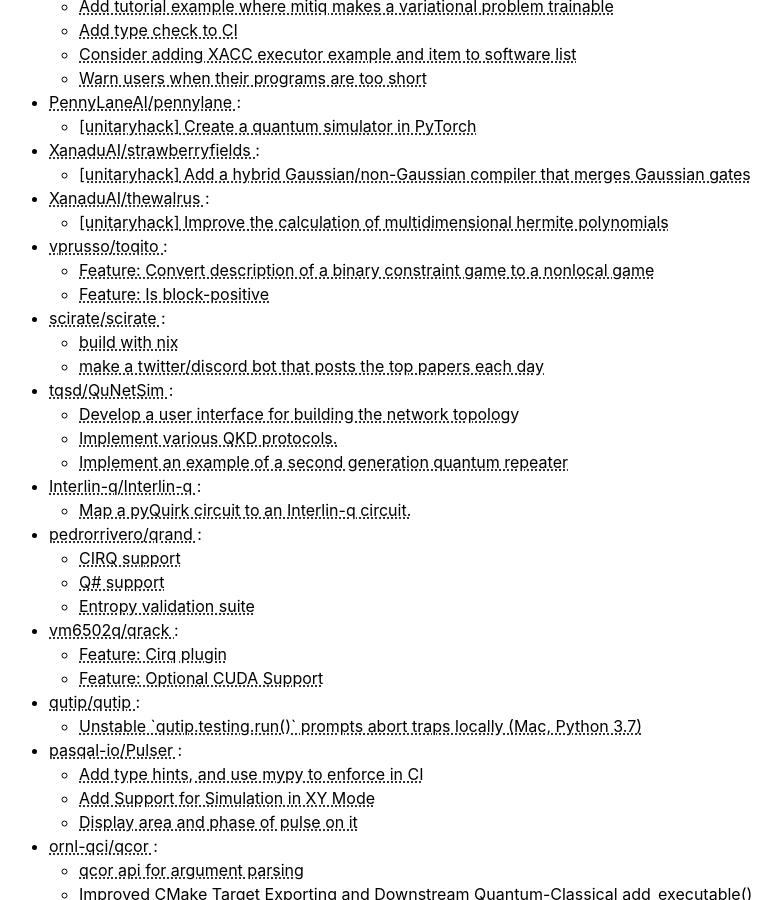
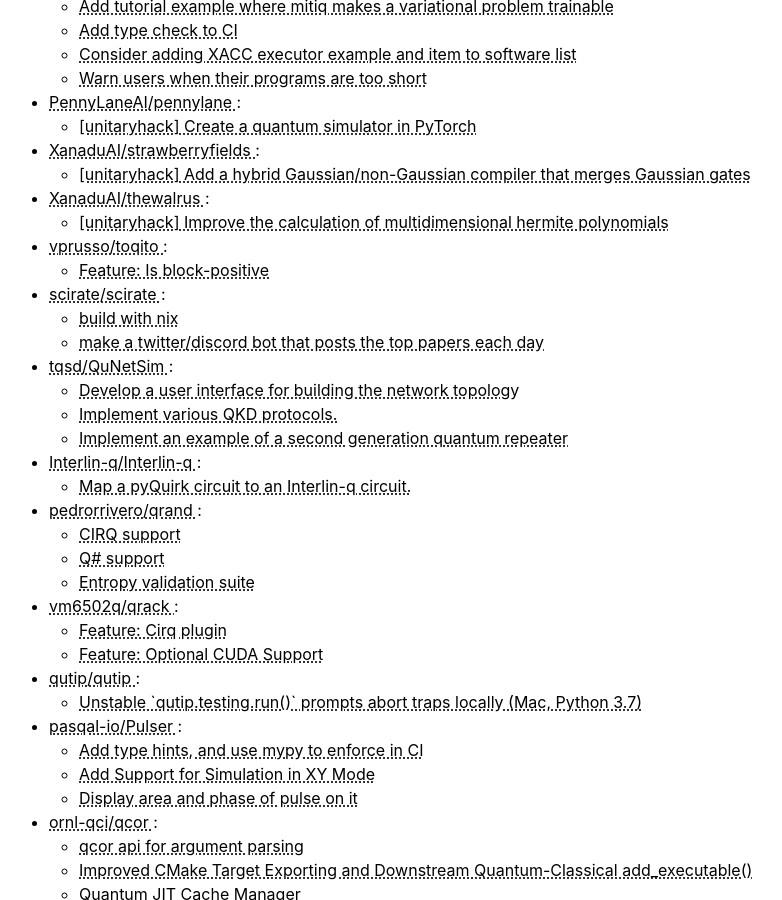
Before and after one commit to unitaryfund/unitaryhack2021, a Jekyll site: the page built from results.md, in a window 1280 px wide and 900 px high, scrolled down 2361 px. Shown: the whole window, without its empty margins (251-1033 px from the left). Built offline with Jekyll 4.4.1, drawn with Linux system fonts in a browser that asks for light colours.

Commit message:
Update open-bounties.yaml

```diff
--- a/_data/open-bounties.yaml
+++ b/_data/open-bounties.yaml
@@ -28,9 +28,6 @@
     number: 214
 - name: vprusso/toqito
   data:
-  - title: 'Feature: Convert description of a binary
-      constraint game to a nonlocal game'
-    number: 44
   - title: 'Feature: Is block-positive'
     number: 45
 - name: scirate/scirate
```
